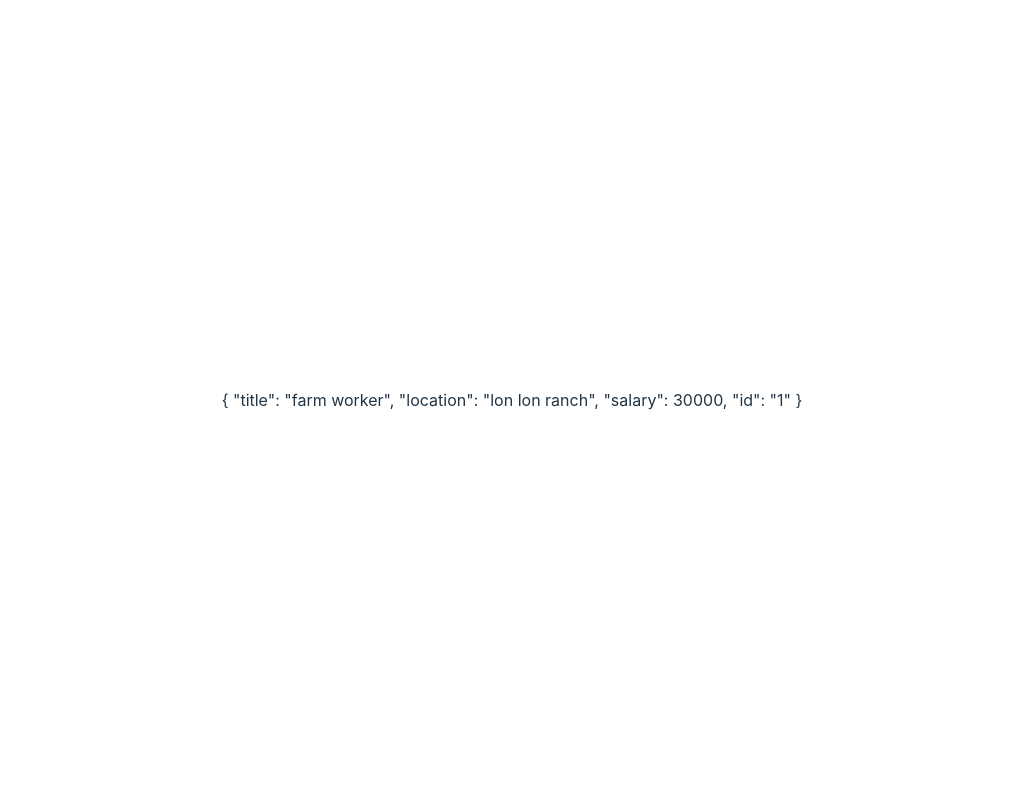
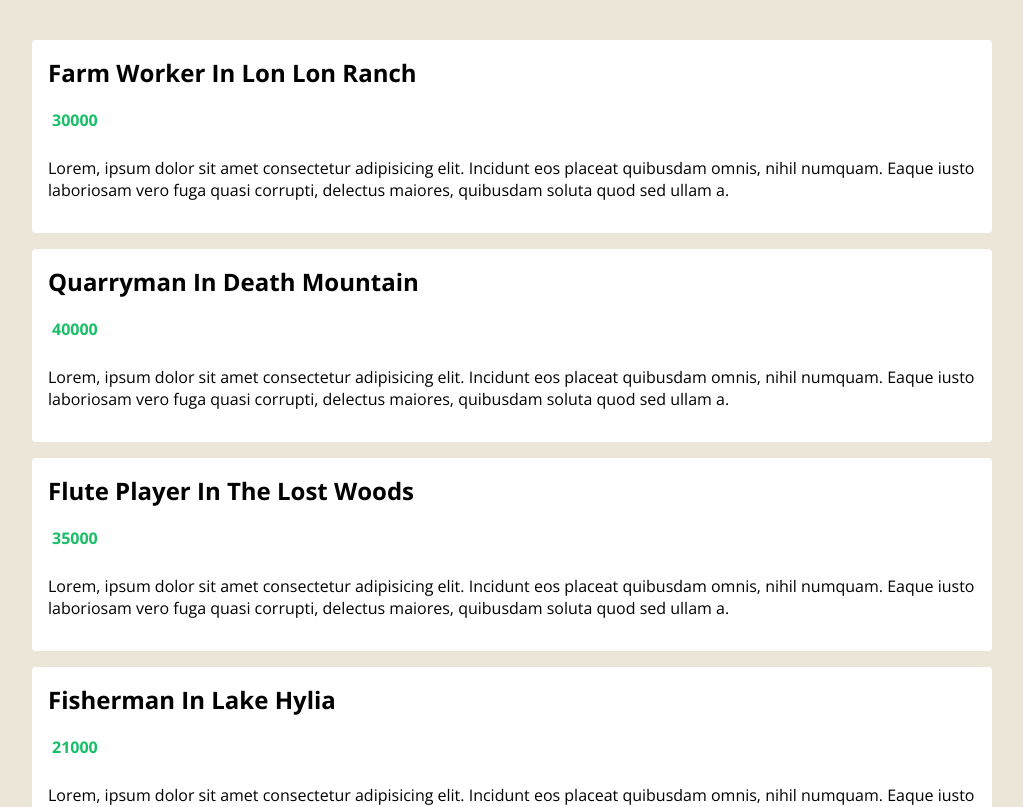
Before and after one commit to mohamedmehdawy/coffee-jobs, a Vue app: page / in a window 1280 px wide. Shown: the top 807 px of the page, without its empty margins (128-1151 px from the left). Built offline with nearby package versions, Linux system fonts and the light colour scheme.

Commit message:
work with props

```diff
--- a/src/App.vue
+++ b/src/App.vue
@@ -1,20 +1,31 @@
 <script setup lang="ts">
-import {  ref } from "@vue/reactivity";
-import { Job } from "./interfaces/Job";
+import { ref } from "@vue/reactivity";
+import Job from "./interfaces/Job";
+import JobList from "./components/jobList/JobList.vue";
 
 const jobs = ref<Job[]>([
-  { title: "farm worker", location: "lon lon ranch", salary: 30000, id: "1" },
-  { title: "quarryman", location: "death mountain", salary: 40000, id: "2" },
-  { title: "flute player", location: "the lost woods", salary: 35000, id: "3" },
-  { title: "fisherman", location: "lake hylia", salary: 21000, id: "4" },
-  { title: "prison guard", location: "gerudo valley", salary: 32000, id: "5" },
+    { title: "farm worker", location: "lon lon ranch", salary: 30000, id: "1" },
+    { title: "quarryman", location: "death mountain", salary: 40000, id: "2" },
+    {
+        title: "flute player",
+        location: "the lost woods",
+        salary: 35000,
+        id: "3",
+    },
+    { title: "fisherman", location: "lake hylia", salary: 21000, id: "4" },
+    {
+        title: "prison guard",
+        location: "gerudo valley",
+        salary: 32000,
+        id: "5",
+    },
 ]);
 </script>
 
 <template>
-  <section class="main-app">
-    <p>{{jobs[0]}}</p>
-  </section>
+    <section class="main-app">
+        <JobList :jobs="jobs" />
+    </section>
 </template>
 
 <style scoped></style>
--- /dev/null
+++ b/src/components/jobList/JobList.vue
@@ -0,0 +1,59 @@
+<script setup lang="ts">
+import Job from "../../interfaces/Job";
+
+const props = defineProps<{
+    jobs: Job[];
+}>();
+</script>
+<template>
+    <section class="job-list">
+        <ul>
+            <li v-for="job in jobs" :key="job.id">
+                <h2>{{ job.title }} in {{ job.location }}</h2>
+                <section class="salary">
+                    <p>{{ job.salary }}</p>
+                </section>
+                <section class="description">
+                    <p>
+                        Lorem, ipsum dolor sit amet consectetur adipisicing
+                        elit. Incidunt eos placeat quibusdam omnis, nihil
+                        numquam. Eaque iusto laboriosam vero fuga quasi
+                        corrupti, delectus maiores, quibusdam soluta quod sed
+                        ullam a.
+                    </p>
+                </section>
+            </li>
+        </ul>
+    </section>
+</template>
+<style scoped>
+.job-list {
+    max-width: 960px;
+    margin: 40px auto;
+}
+.job-list ul {
+    padding: 0;
+}
+.job-list li {
+    list-style-type: none;
+    background: white;
+    padding: 16px;
+    margin: 16px 0;
+    border-radius: 4px;
+}
+.job-list h2 {
+    margin: 0 0 10px;
+    text-transform: capitalize;
+}
+.salary {
+    display: flex;
+}
+.salary img {
+    width: 30px;
+}
+.salary p {
+    color: #17bf66;
+    font-weight: bold;
+    margin: 10px 4px;
+}
+</style>
--- a/src/interfaces/Job.ts
+++ b/src/interfaces/Job.ts
@@ -1,4 +1,4 @@
-export interface Job {
+export default interface Job {
     id: string,
     title: string,
     location: string,
--- a/src/style.css
+++ b/src/style.css
@@ -1,81 +1,6 @@
-:root {
-  font-family: Inter, Avenir, Helvetica, Arial, sans-serif;
-  font-size: 16px;
-  line-height: 24px;
-  font-weight: 400;
-
-  color-scheme: light dark;
-  color: rgba(255, 255, 255, 0.87);
-  background-color: #242424;
-
-  font-synthesis: none;
-  text-rendering: optimizeLegibility;
-  -webkit-font-smoothing: antialiased;
-  -moz-osx-font-smoothing: grayscale;
-  -webkit-text-size-adjust: 100%;
-}
-
-a {
-  font-weight: 500;
-  color: #646cff;
-  text-decoration: inherit;
-}
-a:hover {
-  color: #535bf2;
-}
+@import url("https://fonts.googleapis.com/css2?family=Open+Sans:wght@300;400;600;700&display=swap");
 
 body {
-  margin: 0;
-  display: flex;
-  place-items: center;
-  min-width: 320px;
-  min-height: 100vh;
+    font-family: "Open Sans";
+    background: #ece6d9;
 }
-
-h1 {
-  font-size: 3.2em;
-  line-height: 1.1;
-}
-
-button {
-  border-radius: 8px;
-  border: 1px solid transparent;
-  padding: 0.6em 1.2em;
-  font-size: 1em;
-  font-weight: 500;
-  font-family: inherit;
-  background-color: #1a1a1a;
-  cursor: pointer;
-  transition: border-color 0.25s;
-}
-button:hover {
-  border-color: #646cff;
-}
-button:focus,
-button:focus-visible {
-  outline: 4px auto -webkit-focus-ring-color;
-}
-
-.card {
-  padding: 2em;
-}
-
-#app {
-  max-width: 1280px;
-  margin: 0 auto;
-  padding: 2rem;
-  text-align: center;
-}
-
-@media (prefers-color-scheme: light) {
-  :root {
-    color: #213547;
-    background-color: #ffffff;
-  }
-  a:hover {
-    color: #747bff;
-  }
-  button {
-    background-color: #f9f9f9;
-  }
-}
```
